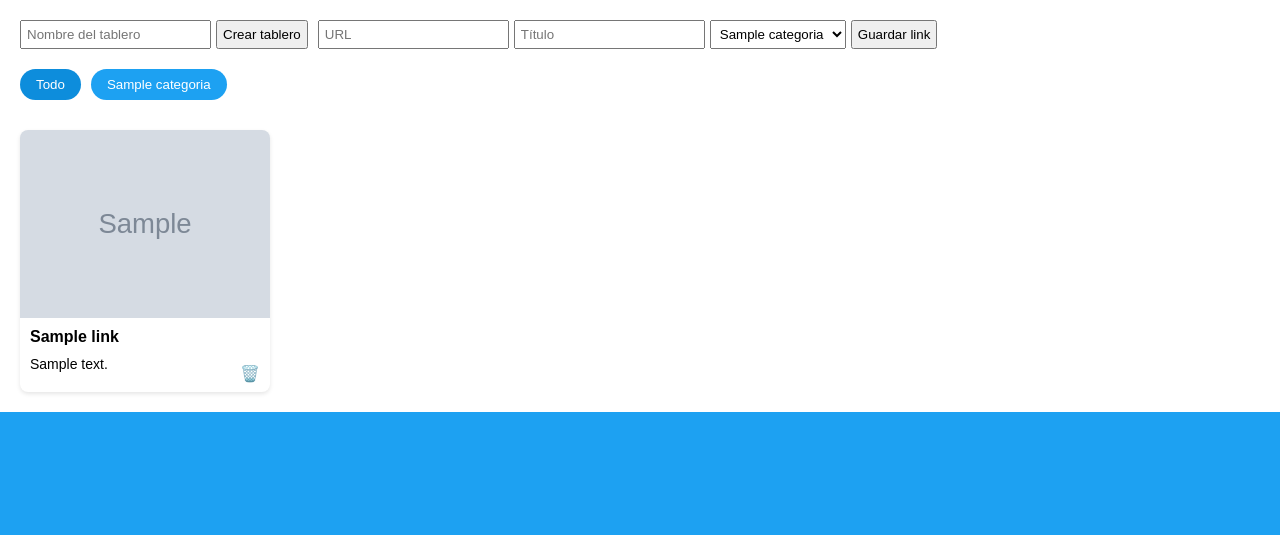
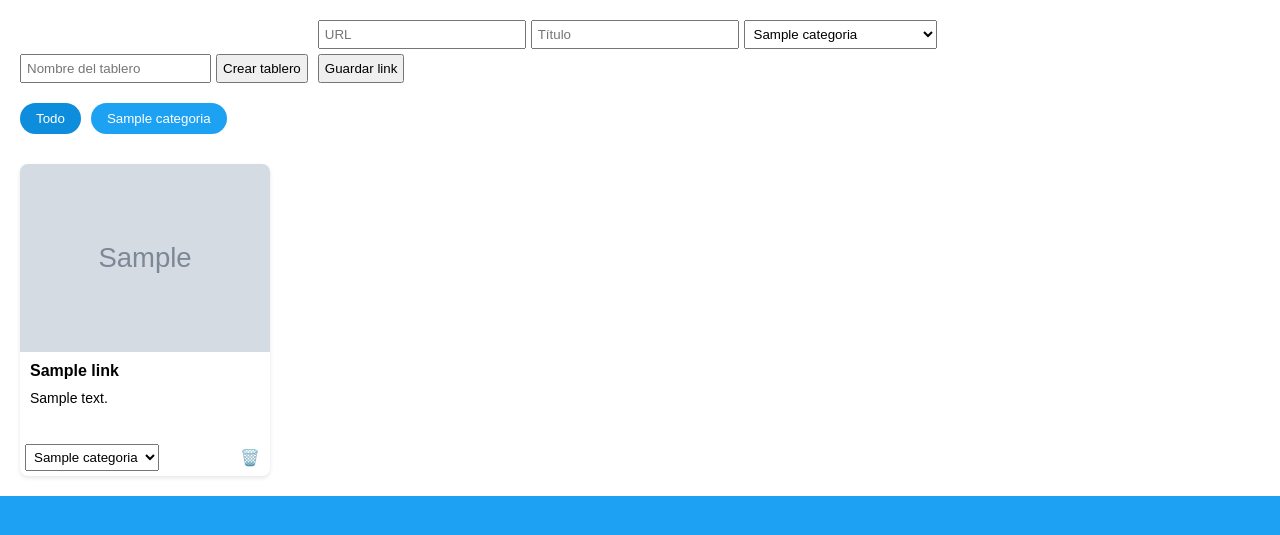
Before and after one commit to admivideo/linkaloo.com, a PHP site: page /panel_de_control.php in a window 1280 px wide. Shown: the part 65-600 px from the top of the page. Run offline with PHP 8.4, Linux system fonts and the light colour scheme; the visitor is signed in with stand-in values (Sample User, id 1); tables that the repository leaves empty hold one stand-in row (values such as "Sample post"); grey boxes marked "Sample" are stand-in pictures; some web fonts are replaced.

Commit message:
Show link domains on cards

```diff
--- a/assets/main.js
+++ b/assets/main.js
@@ -41,4 +41,25 @@ document.addEventListener('DOMContentLoaded', () => {
       });
     });
   });
+
+  document.querySelectorAll('.move-select').forEach(sel => {
+    sel.addEventListener('change', () => {
+      const id = sel.dataset.id;
+      const categoria = sel.value;
+      fetch('move_link.php', {
+        method: 'POST',
+        headers: {'Content-Type': 'application/x-www-form-urlencoded'},
+        body: 'id=' + encodeURIComponent(id) + '&categoria_id=' + encodeURIComponent(categoria)
+      }).then(res => res.json()).then(data => {
+        if (data.success) {
+          const card = sel.closest('.card');
+          if (card) {
+            card.dataset.cat = categoria;
+            const active = document.querySelector('.board-btn.active');
+            if (active) filter(active.dataset.cat);
+          }
+        }
+      });
+    });
+  });
 });
--- a/assets/style.css
+++ b/assets/style.css
@@ -17,14 +17,19 @@ body {font-family: 'Rambla', sans-serif;margin:0;padding:0;background:#1DA1F2;co
 .content {background:#fff;color:#000;padding:20px;}
 
 .control-forms {display:flex;gap:10px;flex-wrap:wrap;align-items:flex-end;margin-bottom:10px;}
-.control-forms form {display:flex;gap:5px;}
-.control-forms input,.control-forms select,.control-forms button {padding:5px;}
+.control-forms form {display:flex;gap:5px;flex-wrap:wrap;align-items:flex-end;}
+.control-forms form input,
+.control-forms form select {flex:1 1 150px;}
+.control-forms form button {flex:0 0 auto;}
+.control-forms input,
+.control-forms select,
+.control-forms button {padding:5px;}
 
 .board-slider {display:flex;overflow-x:auto;gap:10px;padding:10px 0;}
 .board-btn {background:#1DA1F2;color:#fff;border:none;padding:8px 16px;border-radius:20px;cursor:pointer;flex-shrink:0;}
 .board-btn.active {background:#0d8ddc;}
 .link-cards {display:flex;flex-wrap:wrap;gap:15px;margin-top:20px;}
-.link-cards .card {background:#fff;color:#000;border-radius:8px;overflow:hidden;width:250px;box-shadow:0 2px 4px rgba(0,0,0,0.1);position:relative;}
+.link-cards .card {background:#fff;color:#000;border-radius:8px;overflow:hidden;width:250px;box-shadow:0 2px 4px rgba(0,0,0,0.1);position:relative;padding-bottom:50px;}
 .link-cards .card a {display:block;}
 .link-cards .card img {width:100%;height:auto;display:block;}
 .link-cards .card-body {padding:10px;}
@@ -32,3 +37,9 @@ body {font-family: 'Rambla', sans-serif;margin:0;padding:0;background:#1DA1F2;co
 .link-cards .card-body p {margin:0 0 10px;font-size:14px;}
 
 .link-cards .card .delete-btn {position:absolute;bottom:5px;right:5px;background:rgba(255,255,255,0.9);border:none;border-radius:50%;padding:5px;cursor:pointer;font-size:16px;line-height:1;}
+.link-cards .card .move-select {position:absolute;bottom:5px;left:5px;padding:4px;}
+.link-cards .card .card-domain {position:absolute;bottom:5px;left:50%;transform:translateX(-50%);font-size:12px;color:#555;}
+
+@media (max-width:600px){
+  .link-cards .card {width:calc(50% - 10px);}
+}
--- a/config.php
+++ b/config.php
@@ -10,6 +10,7 @@ $options = [
     PDO::ATTR_ERRMODE            => PDO::ERRMODE_EXCEPTION,
     PDO::ATTR_DEFAULT_FETCH_MODE => PDO::FETCH_ASSOC,
     PDO::ATTR_EMULATE_PREPARES   => false,
+    PDO::MYSQL_ATTR_INIT_COMMAND => 'SET NAMES utf8mb4',
 ];
 
 try {
--- a/panel_de_control.php
+++ b/panel_de_control.php
@@ -63,6 +63,9 @@ if($_SERVER['REQUEST_METHOD'] === 'POST'){
                 $link_title = $meta['title'];
             }
             $descripcion = $meta['description'] ?? '';
+            if (mb_strlen($descripcion) > 250) {
+                $descripcion = mb_substr($descripcion, 0, 247) . '...';
+            }
             $imagen = $meta['image'] ?? '';
             $hash = sha1($link_url);
             $stmt = $pdo->prepare('INSERT INTO links (usuario_id, categoria_id, url, titulo, descripcion, imagen, hash_url) VALUES (?, ?, ?, ?, ?, ?, ?)');
@@ -109,7 +112,7 @@ include 'header.php';
 
 <div class="link-cards">
 <?php foreach($links as $link): ?>
-    <div class="card" data-cat="<?= $link['categoria_id'] ?>" data-id="<?= $link['id'] ?>">
+        <div class="card" data-cat="<?= $link['categoria_id'] ?>" data-id="<?= $link['id'] ?>">
         <?php if(!empty($link['imagen'])): ?>
             <a href="<?= htmlspecialchars($link['url']) ?>" target="_blank" rel="noopener noreferrer">
                 <img src="<?= htmlspecialchars($link['imagen']) ?>" alt="">
@@ -118,9 +121,24 @@ include 'header.php';
         <div class="card-body">
             <h4><?= htmlspecialchars($link['titulo'] ?: $link['url']) ?></h4>
             <?php if(!empty($link['descripcion'])): ?>
-                <p><?= htmlspecialchars($link['descripcion']) ?></p>
+                <?php
+                    $desc = $link['descripcion'];
+                    if (mb_strlen($desc) > 250) {
+                        $desc = mb_substr($desc, 0, 247) . '...';
+                    }
+                ?>
+                <p><?= htmlspecialchars($desc) ?></p>
             <?php endif; ?>
         </div>
+        <?php $domain = parse_url($link['url'], PHP_URL_HOST); ?>
+        <div class="card-domain"><?= htmlspecialchars($domain) ?></div>
+        <select class="move-select" data-id="<?= $link['id'] ?>">
+        <?php foreach($categorias as $categoria): ?>
+            <option value="<?= $categoria['id'] ?>" <?= $categoria['id'] == $link['categoria_id'] ? 'selected' : '' ?>>
+                <?= htmlspecialchars($categoria['nombre']) ?>
+            </option>
+        <?php endforeach; ?>
+        </select>
         <button class="delete-btn" data-id="<?= $link['id'] ?>" aria-label="Borrar">🗑️</button>
     </div>
 <?php endforeach; ?>
```
Also changed, not shown: database.sql (+5 -3 lines), move_link.php (added, +17 -0 lines).
